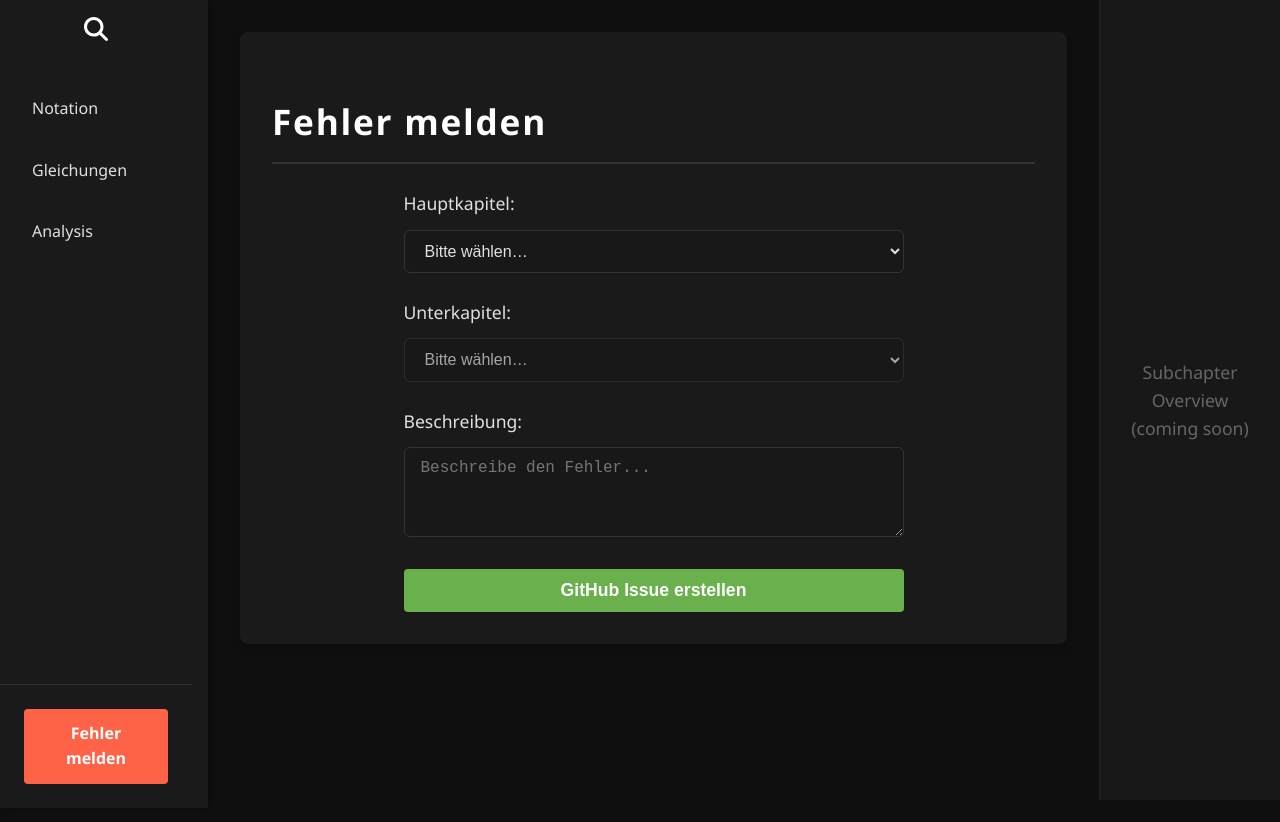
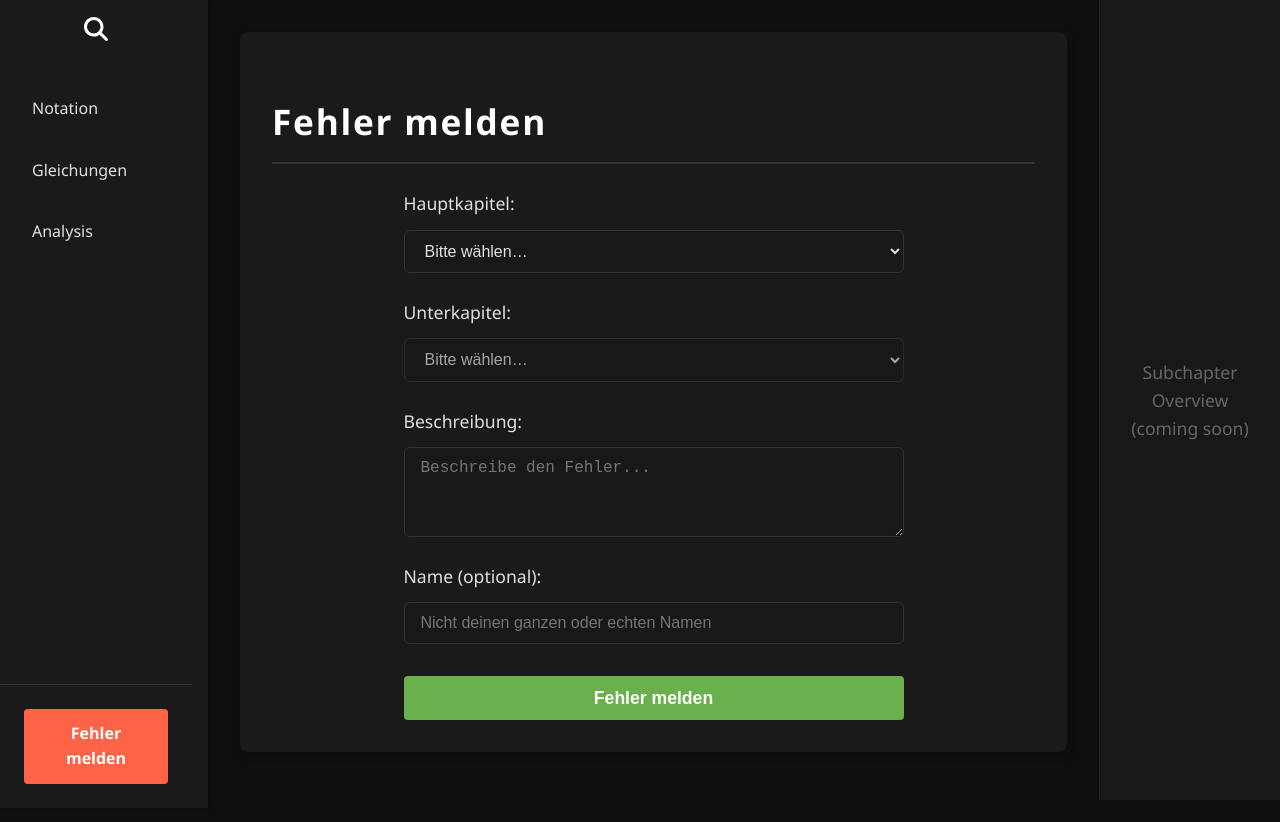
Before and after one commit to OfficerYoda/mathe-zusammenfassung-vue, a Vue app: page /Report in a window 1280 px wide. Shown: the top 822 px of the page. Built offline with nearby package versions, Linux system fonts and the light colour scheme.

Commit message:
report optional name

```diff
--- a/src/views/App.vue
+++ b/src/views/App.vue
@@ -56,9 +56,9 @@ export default defineComponent({
   },
   setup() {
     const chapters = ref([
-      {name: 'Notation', path: '/notation'},
-      {name: 'Gleichungen', path: '/gleichungen'},
-      {name: 'Analysis', path: '/analysis'},
+      {name: 'Notation', path: '/Notation'},
+      {name: 'Gleichungen', path: '/Gleichungen'},
+      {name: 'Analysis', path: '/Analysis'},
     ]);
     const sidebarRef = ref<HTMLElement|null>(null);
 
--- a/src/views/Report.vue
+++ b/src/views/Report.vue
@@ -1,5 +1,5 @@
 <script setup lang="ts">
-import { ref, computed, watch } from 'vue'
+import {ref, computed, watch} from 'vue'
 import ContentSection from '../components/ContentSection.vue'
 
 // Hardcoded chapters and their minors
@@ -36,6 +36,7 @@ const chapters = [
 const majorChapter = ref('')
 const minorChapter = ref('')
 const description = ref('')
+const name = ref('') // Optional name field
 
 const availableMinors = computed(() => {
   const found = chapters.find(c => c.name === majorChapter.value)
@@ -47,7 +48,7 @@ watch(majorChapter, () => {
   minorChapter.value = ''
 })
 
-const githubRepo = 'officeryoda/mathe-zusammenfassung-vue' // Change if needed
+const githubRepo = 'officeryoda/mathe-zusammenfassung-vue'
 
 const issueTitle = computed(() =>
     `Fehler in Kapitel: ${majorChapter.value}${minorChapter.value ? ' - ' + minorChapter.value : ''}`
@@ -56,6 +57,7 @@ const issueTitle = computed(() =>
 const issueBody = computed(() => {
   let body = `**Major Chapter:** ${majorChapter.value}\n`
   if (minorChapter.value) body += `**Minor Chapter:** ${minorChapter.value}\n`
+  if (name.value) body += `**Name:** ${name.value}\n`
   body += `**Description:**\n${description.value}\n`
   if (minorChapter.value) {
     body += `\n[Zurück zum gemeldeten Unterkapitel](#${encodeURIComponent(minorChapter.value)})`
@@ -74,6 +76,7 @@ const githubIssueUrl = computed(() => {
 const submitted = ref(false)
 
 function submit() {
+  console.log(`Trying to create issue with params: \n${majorChapter.value} | ${minorChapter.value} \n${description.value} \nfound by:${name.value}`);
   submitted.value = true
 }
 </script>
@@ -103,12 +106,17 @@ function submit() {
         <span>Beschreibung:</span>
         <textarea v-model="description" required placeholder="Beschreibe den Fehler..."></textarea>
       </label>
-      <button type="submit">GitHub Issue erstellen</button>
+      <label>
+        <span>Name (optional):</span>
+        <input v-model="name" placeholder="Nicht deinen ganzen oder echten Namen"
+               title="Dieser Name wird öffentlich im Internet stehen!"/>
+      </label>
+      <button type="submit">Fehler melden</button>
     </form>
     <div v-else class="report-success">
       <p>
         <a :href="githubIssueUrl" target="_blank" rel="noopener" class="github-link">
-          Klicke hier, um dein Issue auf GitHub zu erstellen
+          Klicke hier, um dein Issue auf GitHub zu sehen
         </a>
       </p>
       <div v-if="minorChapter">
```
Also changed, not shown: src/router/index.ts (+4 -4 lines).
